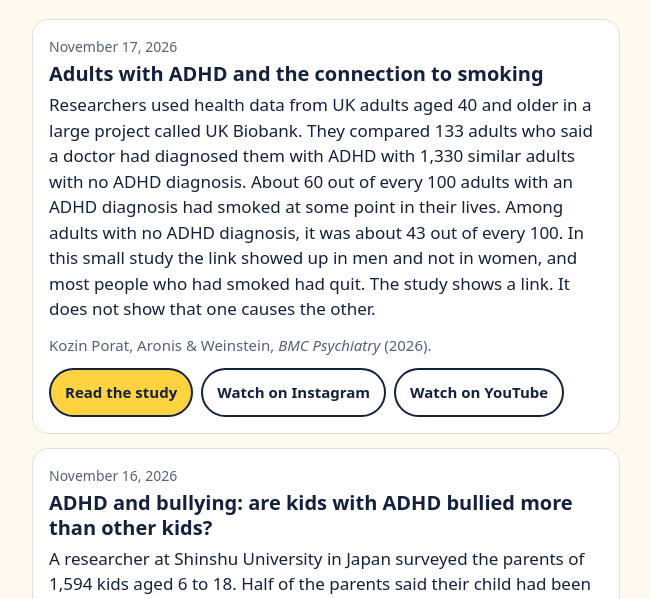
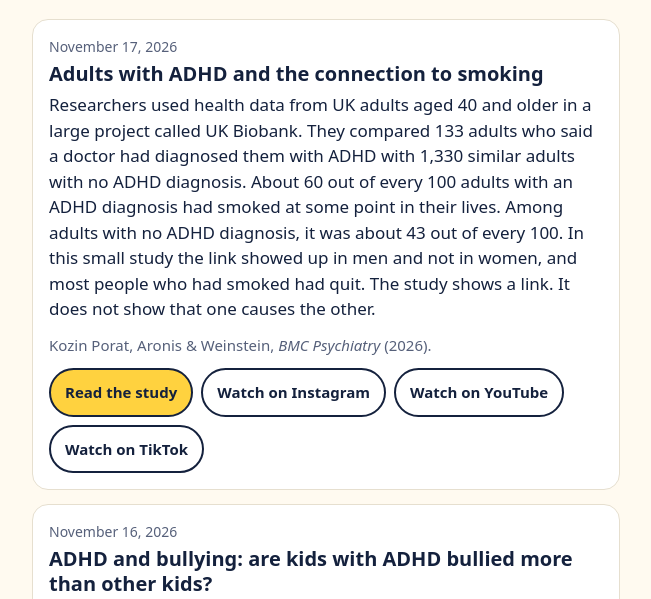
Before and after one commit to adhdscoop/adhdscoop.github.io, a plain HTML site: page index.html in a window 1280 px wide. Shown: the part 164-763 px from the top of the page, without its empty margins (314-965 px from the left). Drawn offline with Linux system fonts and the light colour scheme.

Commit message:
Add TikTok link for ADHD and smoking

```diff
--- a/index.html
+++ b/index.html
@@ -65,6 +65,7 @@ footer a{color:var(--link)}
     <li><a class="paper" href="https://doi.org/10.1186/s12888-026-08501-3">Read the study</a></li>
     <li><a href="https://www.instagram.com/adhdscoop/reel/Df3MQDdsPT9/">Watch on Instagram</a></li>
     <li><a href="https://youtube.com/shorts/QOQGhqG16lI">Watch on YouTube</a></li>
+    <li><a href="https://www.tiktok.com/@adhdscoop/video/7709319623723781407">Watch on TikTok</a></li>
   </ul>
 </article>
 
```
